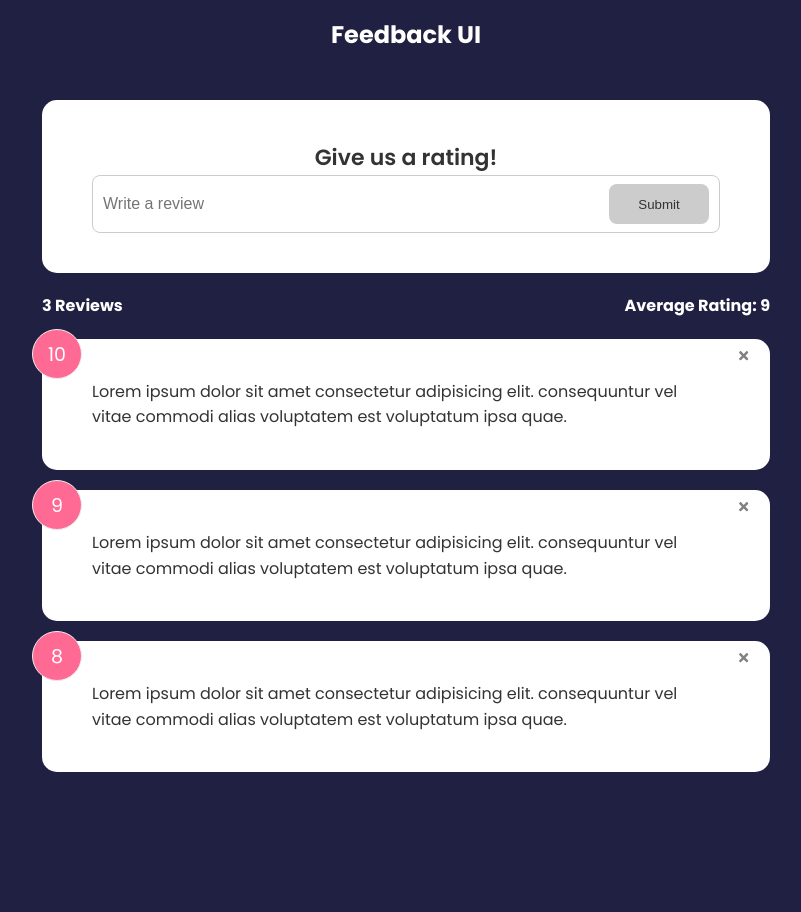
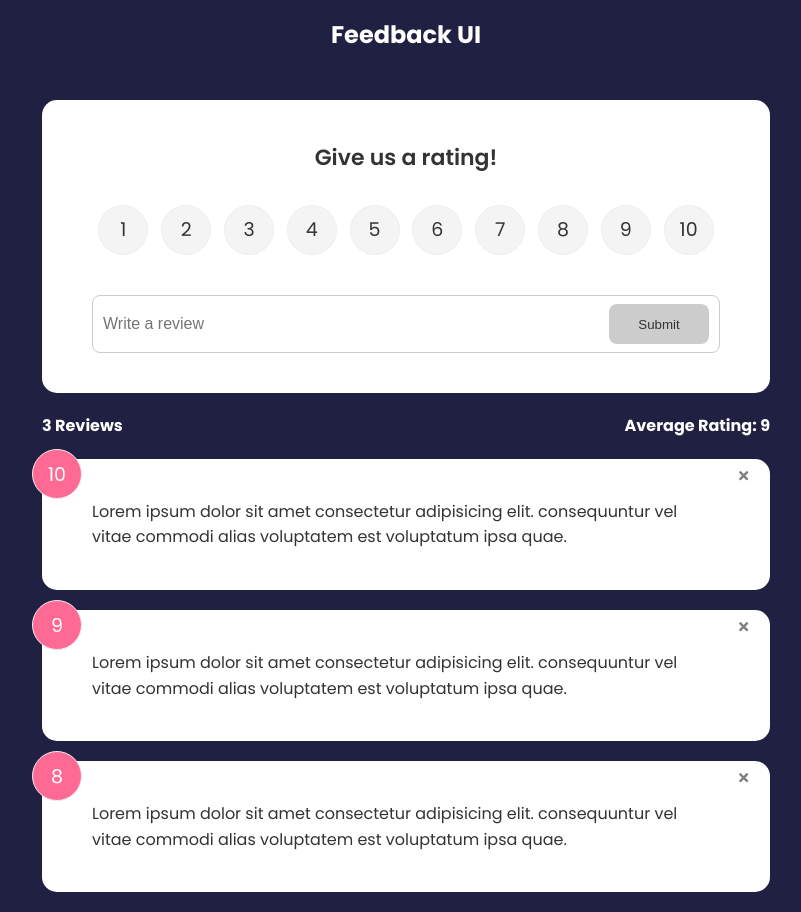
Before and after one commit to t-kalden/feedback-app, a React (Create React App) app: page / in a window 1280 px wide. Shown: the whole page, without its empty margins (234-1035 px from the left). Before the commit the page ends 800 px from the top, so only its background shows below. Built offline with nearby package versions, Linux system fonts and the light colour scheme.

Commit message:
Creating Rating Select component

```diff
--- a/src/components/FeedbackForm.jsx
+++ b/src/components/FeedbackForm.jsx
@@ -1,9 +1,11 @@
 import { useState } from "react"
 import Card from "./shared/Card"
 import Button from "./shared/Button"
+import RatingSelect from "./RatingSelect"
 
 function FeedbackForm() {
     const [ text, setText ] = useState('')
+    const [ rating, setRating ] = useState(10)
     const [ btnDisabled, setBtnDisabled ] = useState(true)
     const [ message, setMessage ] = useState('')
 
@@ -25,7 +27,9 @@
         <Card>
             <form>
                 <h2>Give us a rating! </h2>
-                {/* @todo - rating select component */}
+                {/* Rating select component  */}
+                <RatingSelect select={(rating) => setRating(rating)}/>
+                {/* Text form area */}
                 <div className="input-group">
                     <input type="text"
                         placeholder="Write a review"
--- /dev/null
+++ b/src/components/RatingSelect.jsx
@@ -0,0 +1,57 @@
+import { useState } from "react"
+
+function RatingSelect({select}) {
+    const [ selected, setSelected ] = useState()
+
+    const handleChange = (e) => {
+        setSelected(+e.currentTarget.value)
+        select(+e.currentTarget.value)
+    }
+
+  return (
+    <ul className="rating">
+        <li><input type="radio" name="rating" id="num1"
+            value='1' onChange={handleChange} checked={selected ===1}/>
+            <label htmlFor="num1">1</label>
+        </li>
+        <li><input type="radio" name="rating" id="num2"
+            value='2' onChange={handleChange} checked={selected ===2}/>
+            <label htmlFor="num2">2</label>
+        </li>
+        <li><input type="radio" name="rating" id="num3"
+            value='3' onChange={handleChange} checked={selected ===3}/>
+            <label htmlFor="num3">3</label>
+        </li>
+        <li><input type="radio" name="rating" id="num4"
+            value='4' onChange={handleChange} checked={selected ===4}/>
+            <label htmlFor="num4">4</label>
+        </li>
+        <li><input type="radio" name="rating" id="num5"
+            value='5' onChange={handleChange} checked={selected ===5}/>
+            <label htmlFor="num5">5</label>
+        </li>
+        <li><input type="radio" name="rating" id="num6"
+            value='6' onChange={handleChange} checked={selected ===6}/>
+            <label htmlFor="num6">6</label>
+        </li>
+        <li><input type="radio" name="rating" id="num7"
+            value='7' onChange={handleChange} checked={selected ===7}/>
+            <label htmlFor="num7">7</label>
+        </li>
+        <li><input type="radio" name="rating" id="num8"
+            value='8' onChange={handleChange} checked={selected ===8}/>
+            <label htmlFor="num8">8</label>
+        </li>
+        <li><input type="radio" name="rating" id="num9"
+            value='9' onChange={handleChange} checked={selected ===9}/>
+            <label htmlFor="num9">9</label>
+        </li>
+        <li><input type="radio" name="rating" id="num10"
+            value='10' onChange={handleChange} checked={selected ===10}/>
+            <label htmlFor="num10">10</label>
+        </li>
+    </ul>
+  )
+}
+
+export default RatingSelect
```
